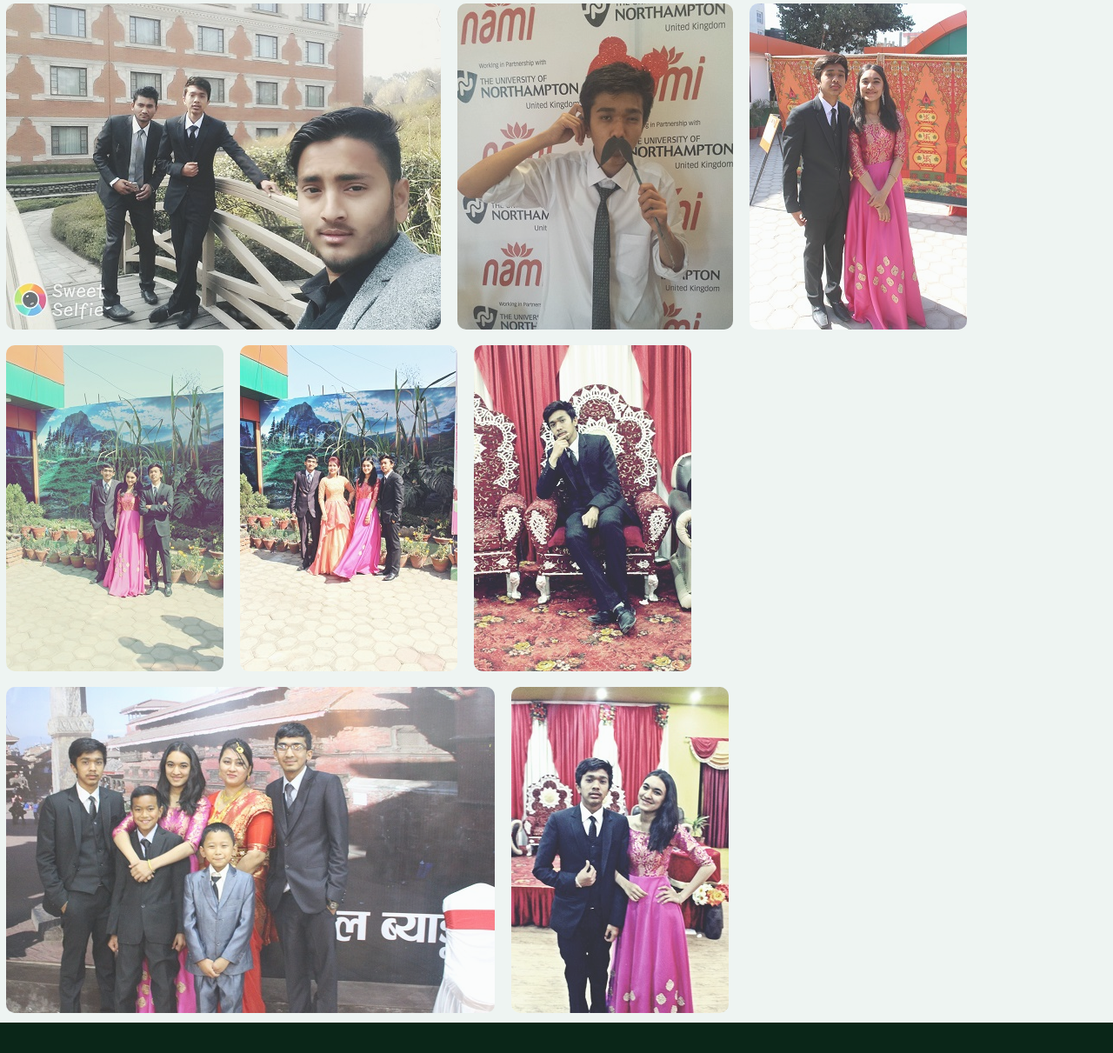
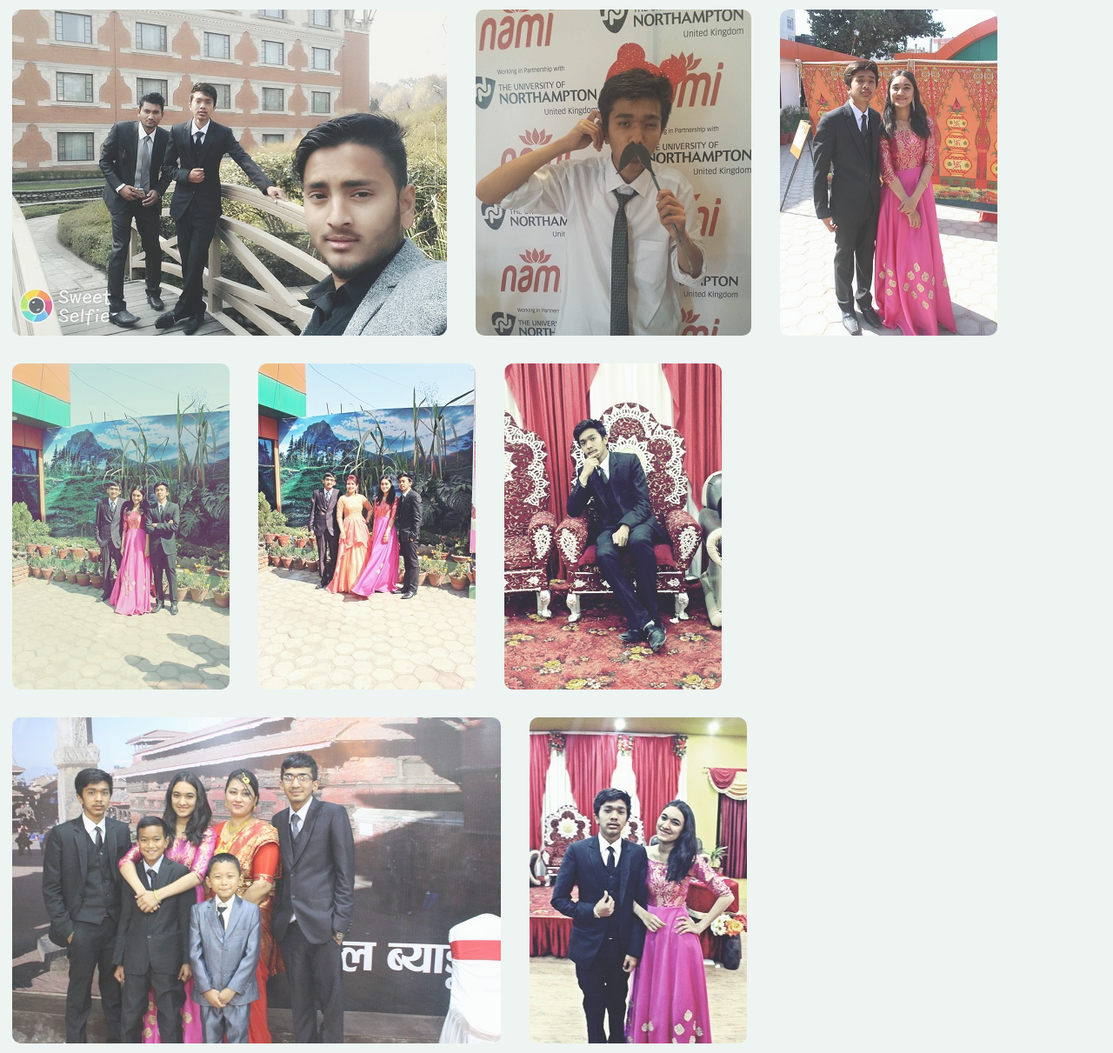
Before and after one commit to IamDarkWeb/CSY1018, a plain HTML site: page collection.html in a window 1280 px wide. Shown: the part 83-1294 px from the top of the page at 87% size. Drawn offline with Linux system fonts and the light colour scheme.

Commit message:
modification is made

```diff
--- a/collection.html
+++ b/collection.html
@@ -7,7 +7,7 @@
 <body>
 	<header>
 			<div id="myLogo">
-				<img src="images/logo.jpg">
+				<img src="images/logo.jpg" alt="logo">
 			</div>
 			<div id="menuOption">
 				<ul>
@@ -20,14 +20,14 @@
 		</header>
 
 		<div id="gallery">
-		<a href="images/1.jpg"><img src="images/1.jpg"></a>
-		<a href="images/2.jpg"><img src="images/2.jpg"></a>
-		<a href="images/3.jpg"><img src="images/3.JPG"></a>
-		<a href="images/4.jpg"><img src="images/4.JPG"></a>
-		<a href="images/5.jpg"><img src="images/5.JPG"></a>
-		<a href="images/6.jpg"><img src="images/6.JPG"></a>
-		<a href="images/7.jpg"><img src="images/7.JPG"></a>
-		<a href="images/8.jpg"><img src="images/8.JPG"></a>
+		<a href="images/1.jpg"><img src="images/1.jpg" alt="pictures"></a>
+		<a href="images/2.jpg"><img src="images/2.jpg" alt="pictures"></a>
+		<a href="images/3.jpg"><img src="images/3.JPG" alt="pictures"></a>
+		<a href="images/4.jpg"><img src="images/4.JPG" alt="pictures"></a>
+		<a href="images/5.jpg"><img src="images/5.JPG" alt="pictures"></a>
+		<a href="images/6.jpg"><img src="images/6.JPG" alt="pictures"></a>
+		<a href="images/7.jpg"><img src="images/7.JPG" alt="pictures"></a>
+		<a href="images/8.jpg"><img src="images/8.JPG" alt="pictures"></a>
 
 
 		</div>
--- a/css/index.css
+++ b/css/index.css
@@ -183,7 +183,9 @@ button:hover{
 
 }
 #gallery img {
+
 	border-radius: 10px;
+
 }
 
 #gallery a:hover {
@@ -192,10 +194,11 @@ button:hover{
 	box-shadow: 4px 4px 10px gray;
 	border-radius: 10px;
 
+
 }
 
 #gallery a{
-	margin: 3px;
+	margin: 10px;
 	border: 4px solid transparent;
 	display: inline-block;
 	border-radius: 6px;
```
Also changed, not shown: bio.html (+5 -3 lines), contact.html (+1 -1 lines), index.html (+5 -5 lines).
